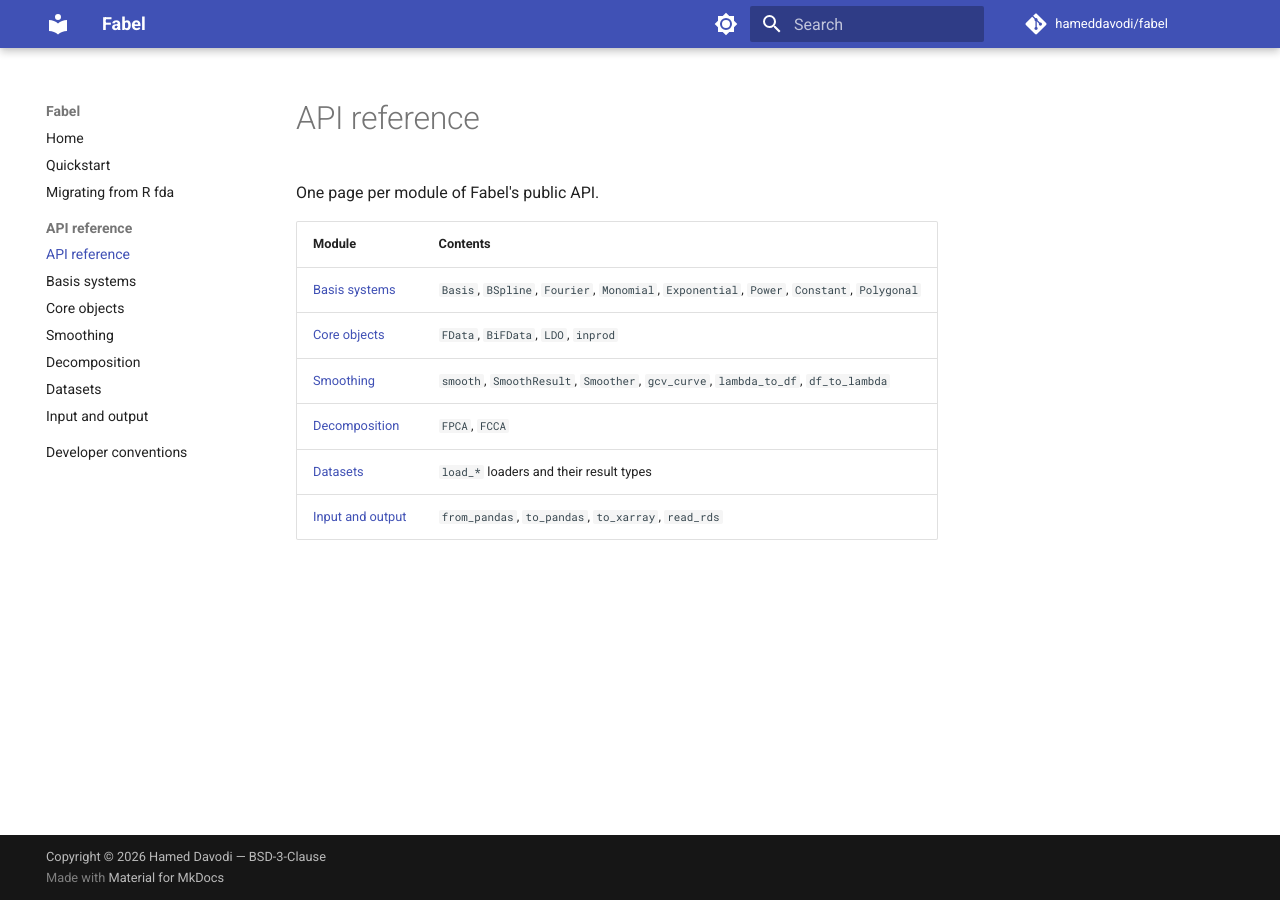
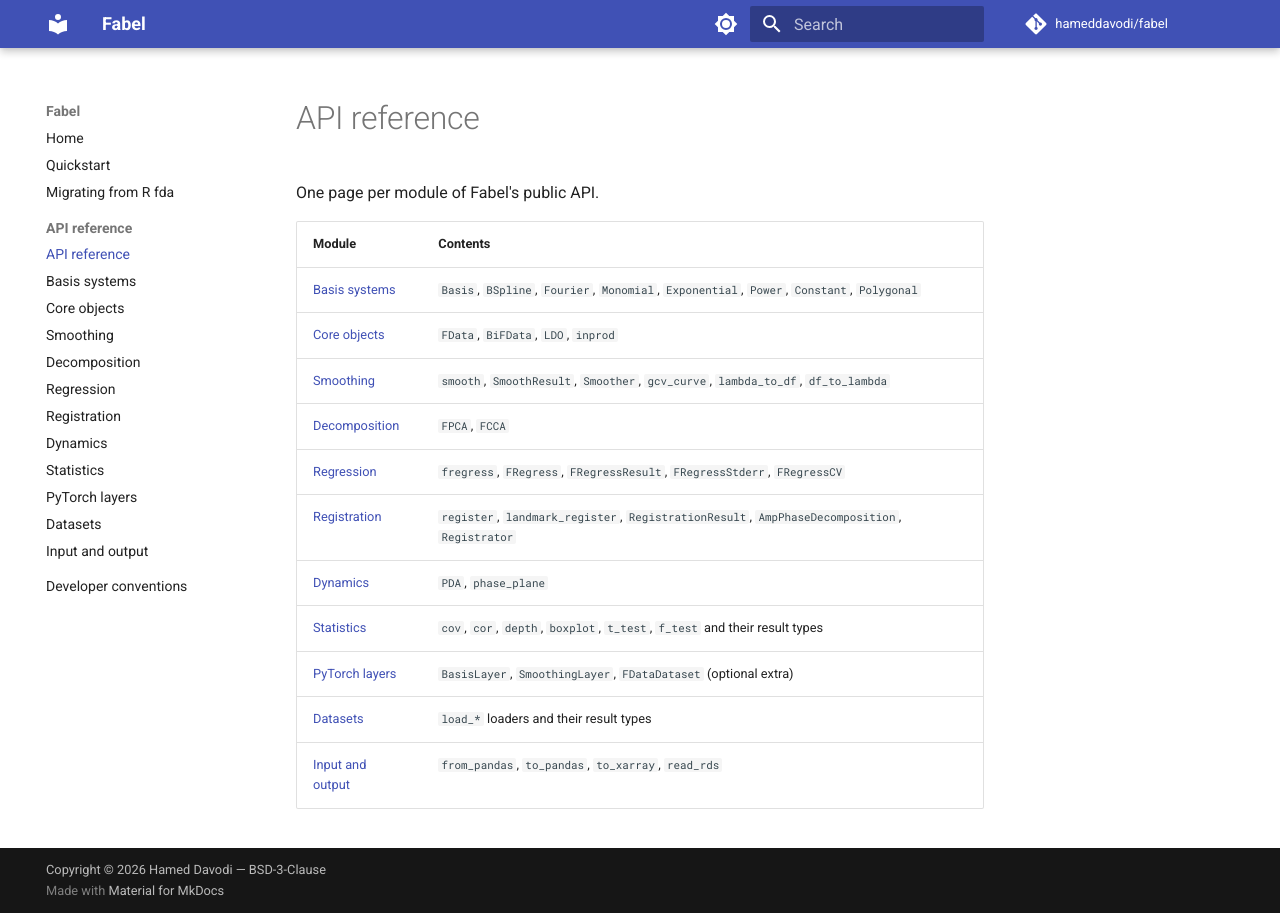
Before and after one commit to hameddavodi/fabel, an MkDocs documentation site: the page built from docs/api/index.md, in a window 1280 px wide. Built offline with MkDocs 1.6.1 and Material for MkDocs 9.7.7, drawn with Linux system fonts in a browser that asks for light colours; comment, search, counter and statistics services are not loaded.

Commit message:
docs(api): add reference pages for regression, registration, dynamics, stats and nn

```diff
--- a/docs/api/index.md
+++ b/docs/api/index.md
@@ -8,5 +8,10 @@ One page per module of Fabel's public API.
 | [Core objects](core.md) | `FData`, `BiFData`, `LDO`, `inprod` |
 | [Smoothing](smoothing.md) | `smooth`, `SmoothResult`, `Smoother`, `gcv_curve`, `lambda_to_df`, `df_to_lambda` |
 | [Decomposition](decomposition.md) | `FPCA`, `FCCA` |
+| [Regression](regression.md) | `fregress`, `FRegress`, `FRegressResult`, `FRegressStderr`, `FRegressCV` |
+| [Registration](registration.md) | `register`, `landmark_register`, `RegistrationResult`, `AmpPhaseDecomposition`, `Registrator` |
+| [Dynamics](dynamics.md) | `PDA`, `phase_plane` |
+| [Statistics](stats.md) | `cov`, `cor`, `depth`, `boxplot`, `t_test`, `f_test` and their result types |
+| [PyTorch layers](nn.md) | `BasisLayer`, `SmoothingLayer`, `FDataDataset` (optional extra) |
 | [Datasets](datasets.md) | `load_*` loaders and their result types |
 | [Input and output](io.md) | `from_pandas`, `to_pandas`, `to_xarray`, `read_rds` |
--- a/mkdocs.yml
+++ b/mkdocs.yml
@@ -66,6 +66,11 @@ nav:
       - Core objects: api/core.md
       - Smoothing: api/smoothing.md
       - Decomposition: api/decomposition.md
+      - Regression: api/regression.md
+      - Registration: api/registration.md
+      - Dynamics: api/dynamics.md
+      - Statistics: api/stats.md
+      - PyTorch layers: api/nn.md
       - Datasets: api/datasets.md
       - Input and output: api/io.md
   - Developer conventions: dev/conventions.md
```
Also changed, not shown: docs/api/dynamics.md (added, +6 -0 lines), docs/api/nn.md (added, +8 -0 lines), docs/api/registration.md (added, +8 -0 lines), docs/api/regression.md (added, +8 -0 lines), docs/api/stats.md (added, +6 -0 lines).
